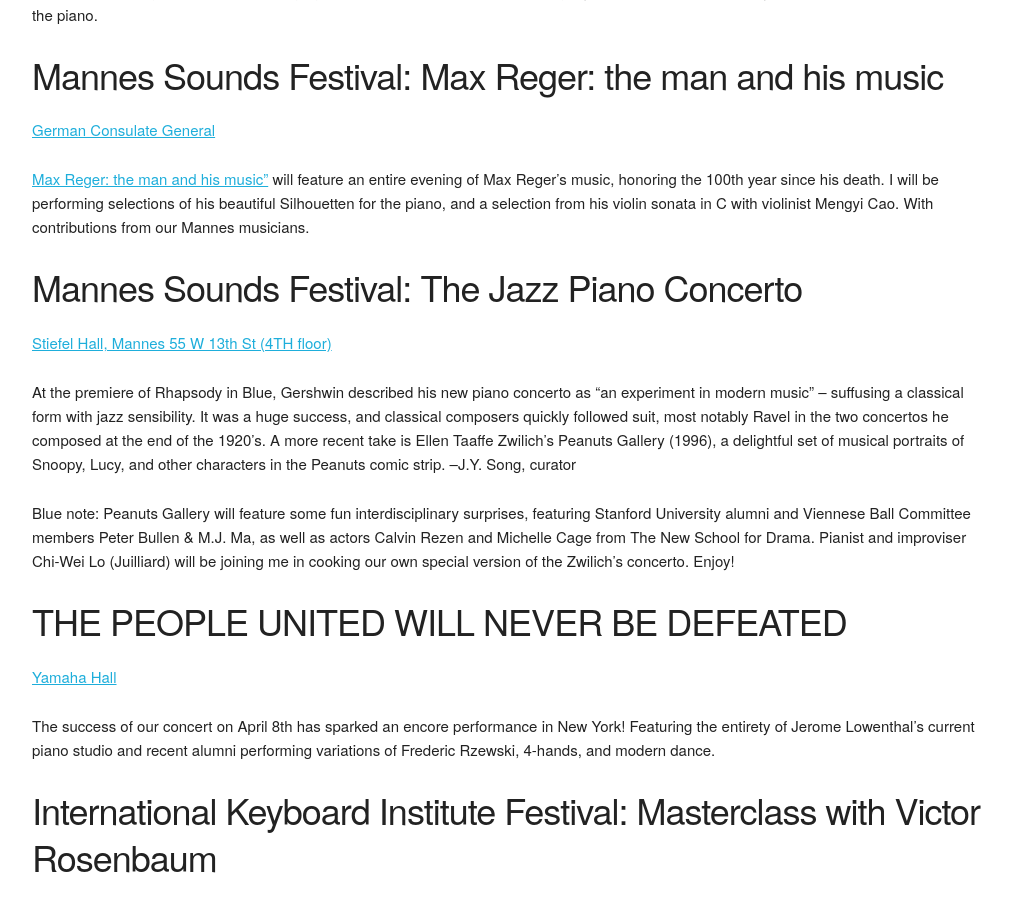
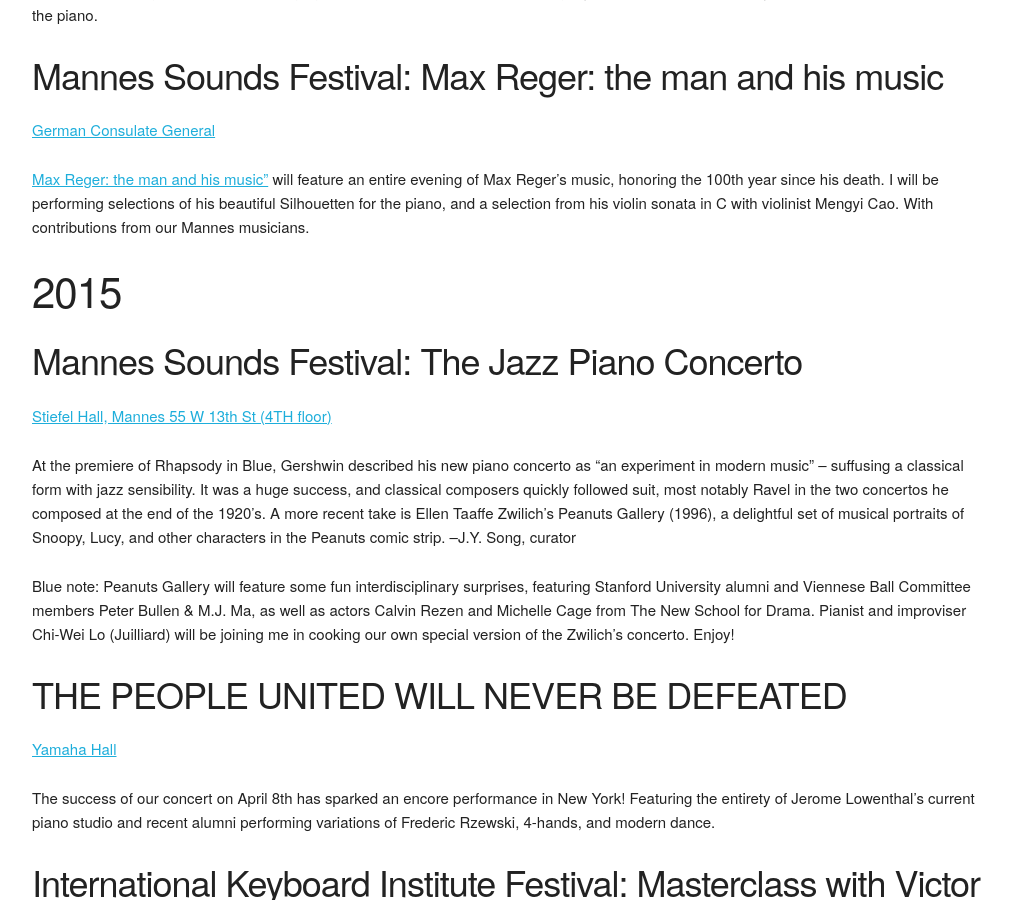
Before and after one commit to hastest/juliannma.com, a Jekyll site: the page built from events.md, in a window 1280 px wide and 900 px high, scrolled down 1993 px. Shown: the whole window, without its empty margins (128-1140 px from the left). Built offline with Jekyll 4.4.1, drawn with Linux system fonts in a browser that asks for light colours.

Commit message:
organize events by year

```diff
--- a/events.md
+++ b/events.md
@@ -19,10 +19,21 @@ permalink: /events/
 
 {% if past_events != empty %}
 # Past Events
+{% for event in past_events %}
+  {% unless event.next %}
 
-## 2016
+<h2>{{ event.date | date: '%Y' }}</h2>
 
-{% for event in past_events %}
+  {% else %}
+    {% capture year %}{{ event.date | date: '%Y' }}{% endcapture %}
+    {% capture next_year %}{{ event.next.date | date: '%Y' }}{% endcapture %}
+    {% if year != next_year %}
+
+<h2>{{ year }}</h2>
+
+    {% endif %}
+  {% endunless %}
+
   <h3>{{ event.title }}</h3>
   <p><a href="{{ event.location_link }}">{{ event.location }}</a></p>
   {{ event.content }}
```
